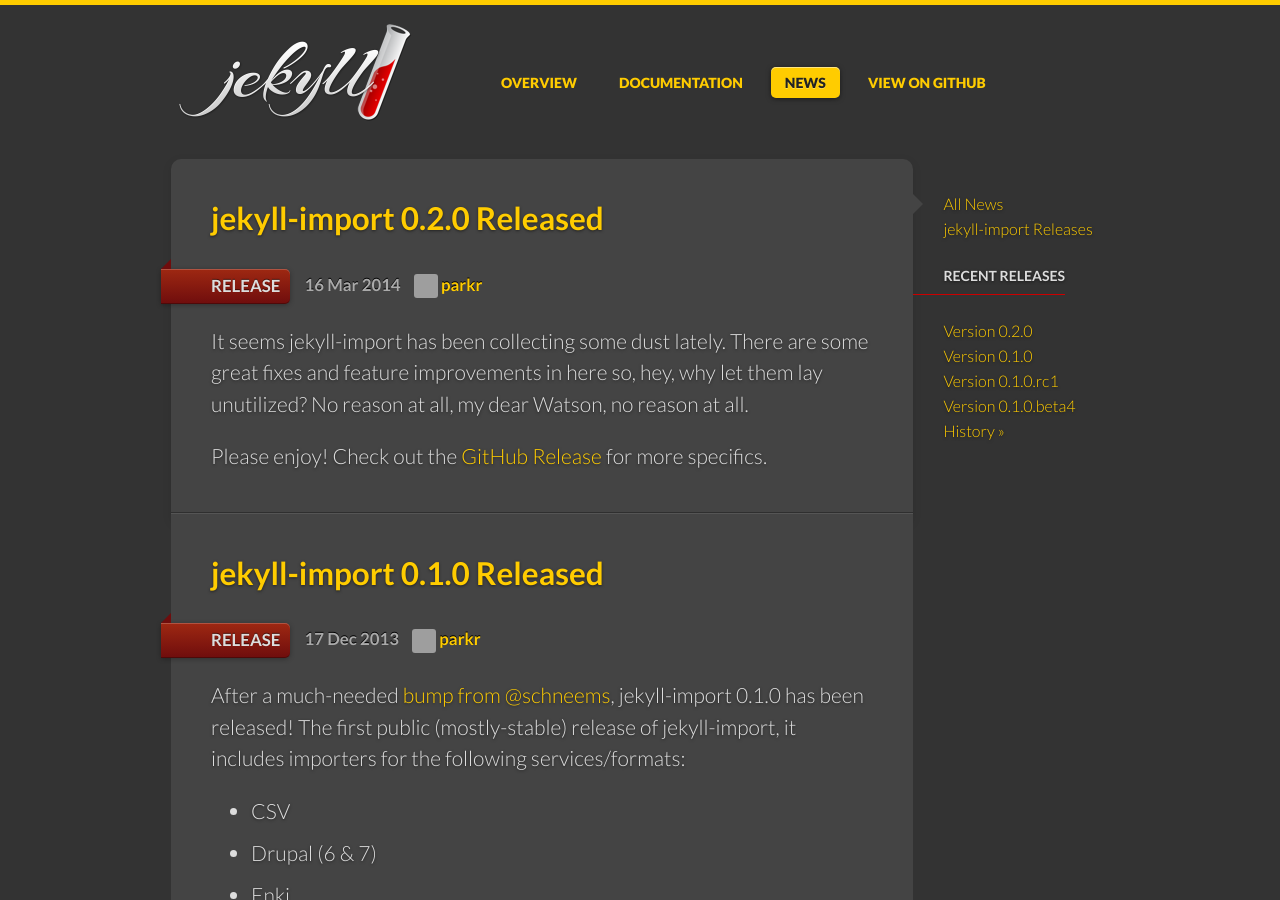
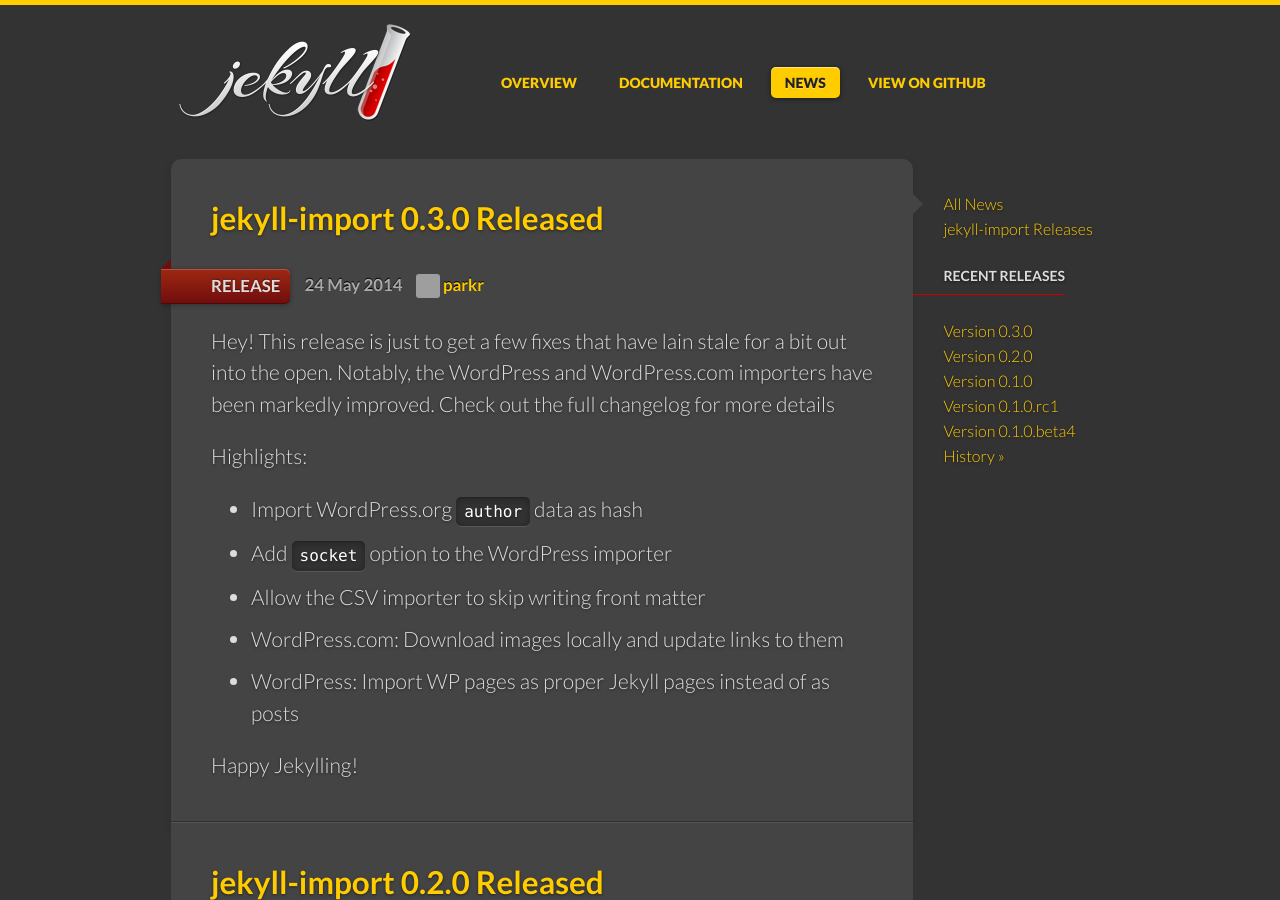
Before and after one commit to jekyll/jekyll-import, a Jekyll site: the page built from site/news/index.html, in a window 1280 px wide and 900 px high. Built offline with Jekyll 4.4.1, drawn with Linux system fonts in a browser that asks for light colours; some web fonts are replaced; grey boxes are pictures that could not be loaded.

Commit message:
Add release post for 0.3.0

```diff
--- /dev/null
+++ b/site/_posts/2014-05-23-jekyll-import-0-3-0-released.markdown
@@ -0,0 +1,22 @@
+---
+layout: news_item
+title: 'jekyll-import 0.3.0 Released'
+date: 2014-05-23 23:06:43 -0400
+author: parkr
+version: 0.3.0
+categories: [release]
+---
+
+Hey! This release is just to get a few fixes that have lain stale for a bit
+out into the open. Notably, the WordPress and WordPress.com importers have
+been markedly improved. Check out the full changelog for more details
+
+Highlights:
+
+* Import WordPress.org `author` data as hash
+* Add `socket` option to the WordPress importer
+* Allow the CSV importer to skip writing front matter
+* WordPress.com: Download images locally and update links to them
+* WordPress: Import WP pages as proper Jekyll pages instead of as posts
+
+Happy Jekylling!
```
Also changed, not shown: History.markdown (+10 -4 lines).
